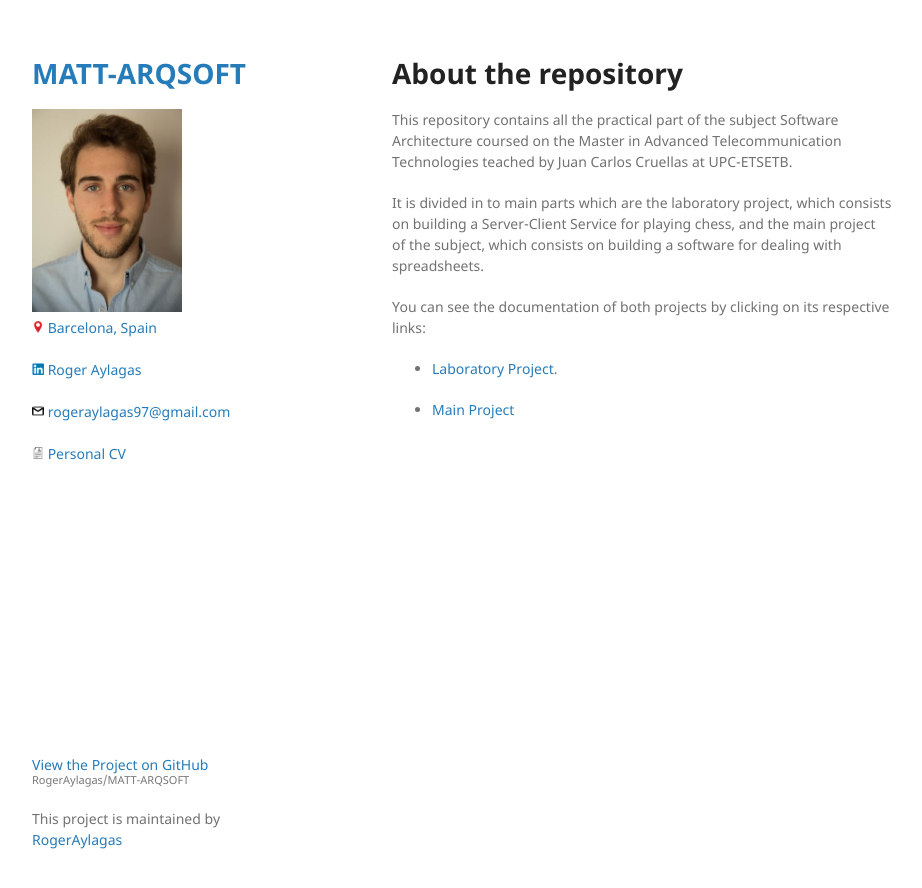
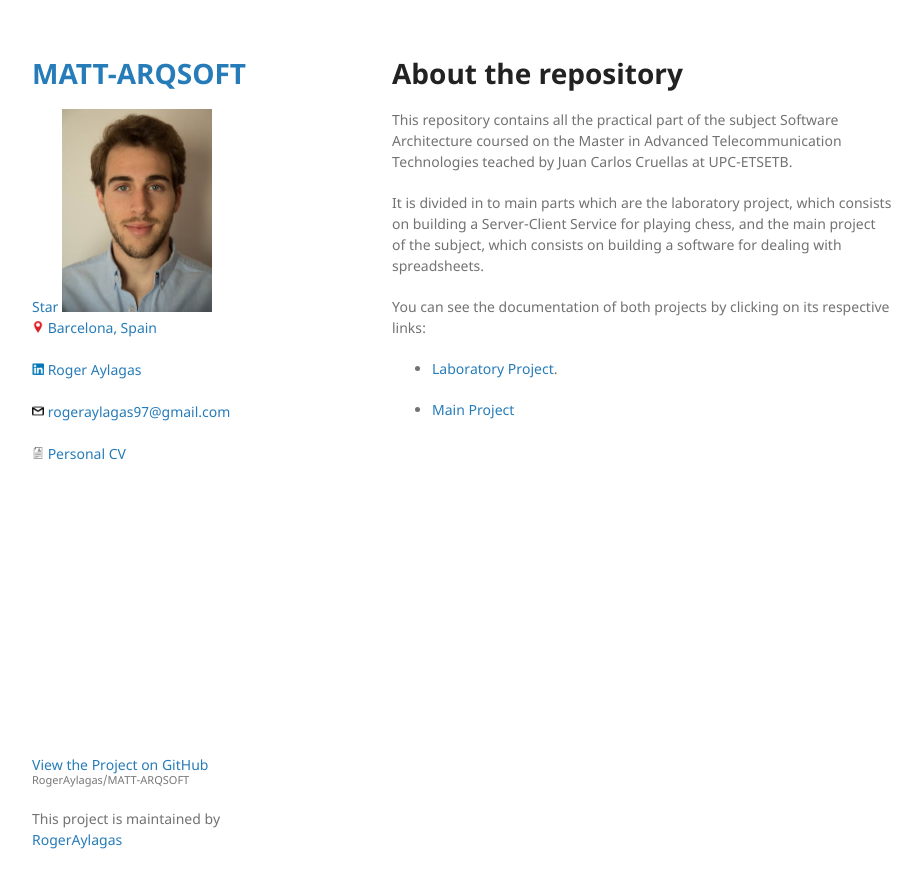
Before and after one commit to RogerAylagas/MATT-ARQSOFT, a Jekyll site: the page built from index.md, in a window 1280 px wide. Shown: the top 888 px of the page, without its empty margins (178-1100 px from the left). Built offline with Jekyll 4.4.1, drawn with Linux system fonts in a browser that asks for light colours; our own code applies the rules of GitHub Pages for plain Markdown files.

Commit message:
added star button

```diff
--- a/_layouts/default.html
+++ b/_layouts/default.html
@@ -16,7 +16,7 @@
     <div class="wrapper">
       <header>
         <h1><a href="{{ "/" | absolute_url }}">{{  site.github.repository_name | default: site.github.repository_name }}</a></h1>
-
+        <a class="github-button" href="https://github.com/ntkme/github-buttons" data-icon="octicon-star" aria-label="Star ntkme/github-buttons on GitHub">Star</a>
         {% if site.profile_img %}
           <img src="{{site.profile_img | relative_url}}" alt="Profile Image" width="150"/>
         {% endif %}
```
